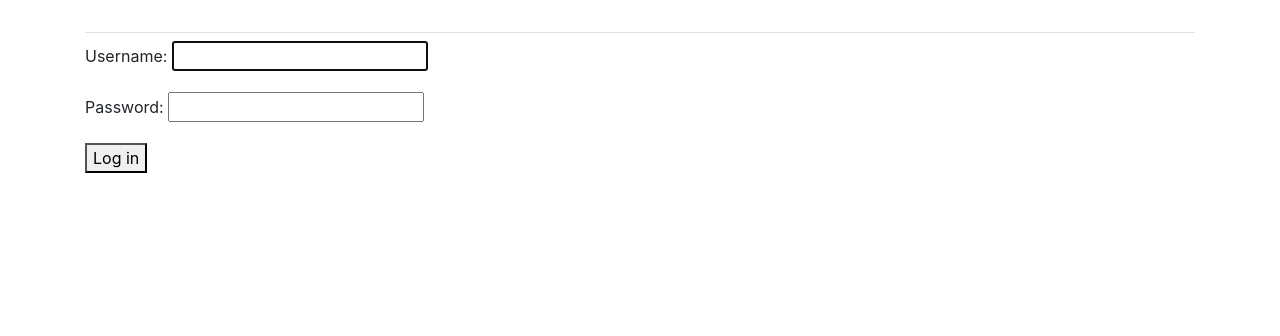
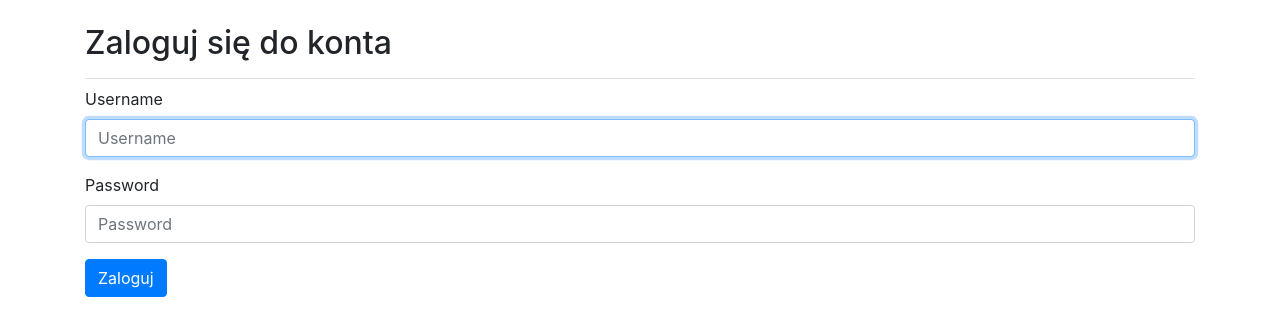
Before and after one commit to rucpata/LearningLog, a Django app: page /users/login/ in a window 1280 px wide. Shown: the part 58-394 px from the top of the page. Run offline with Django 3.2, Linux system fonts and the light colour scheme; some libraries are stand-ins or nearby versions.

Commit message:
style login

```diff
--- a/learning_logs/templates/learning_logs/index.html
+++ b/learning_logs/templates/learning_logs/index.html
@@ -1,6 +1,6 @@
 {% extends 'learning_logs/base.html'%}
 
-{% block content %}
+{% block page_header %}
     <div class="jumbotron">
         <h1 class="display-3">Monitoruj postępy w nauce</h1>
 
@@ -11,4 +11,4 @@
         <a class="btn btn-primary btn-lg" href="{% url 'users:register' %}"
         role="button">Zarejestruj konto</a>
     </div>
-{% endblock content%}
+{% endblock page_header %}
--- a/users/templates/registration/login.html
+++ b/users/templates/registration/login.html
@@ -1,16 +1,19 @@
 {% extends "learning_logs/base.html" %}
+{% load bootstrap4 %}
+
+
+{% block page_header %}
+  <h2>Zaloguj się do konta</h2>
+{% endblock page_header %}
 
 {% block content %}
+  <form method="post" action="{% url 'users:login' %}" class="form">
+    {% csrf_token %}
+    {% bootstrap_form form %}
+    {% buttons %}
+      <button name="submit" class="btn btn-primary">Zaloguj</button>
+    {% endbuttons %}
 
-  {% if form.errors %}
-    <p>Your username and password didn't match. Please try again.</p>
-  {% endif %}
-
-  <form method="post" action="{% url 'users:login' %}">
-    {% csrf_token %}
-    {{ form.as_p }}
-
-    <button name="submit">Log in</button>
     <input type="hidden" name="next"
       value="{% url 'learning_logs:index' %}" />
   </form>
```
Also changed, not shown: db.sqlite3.
